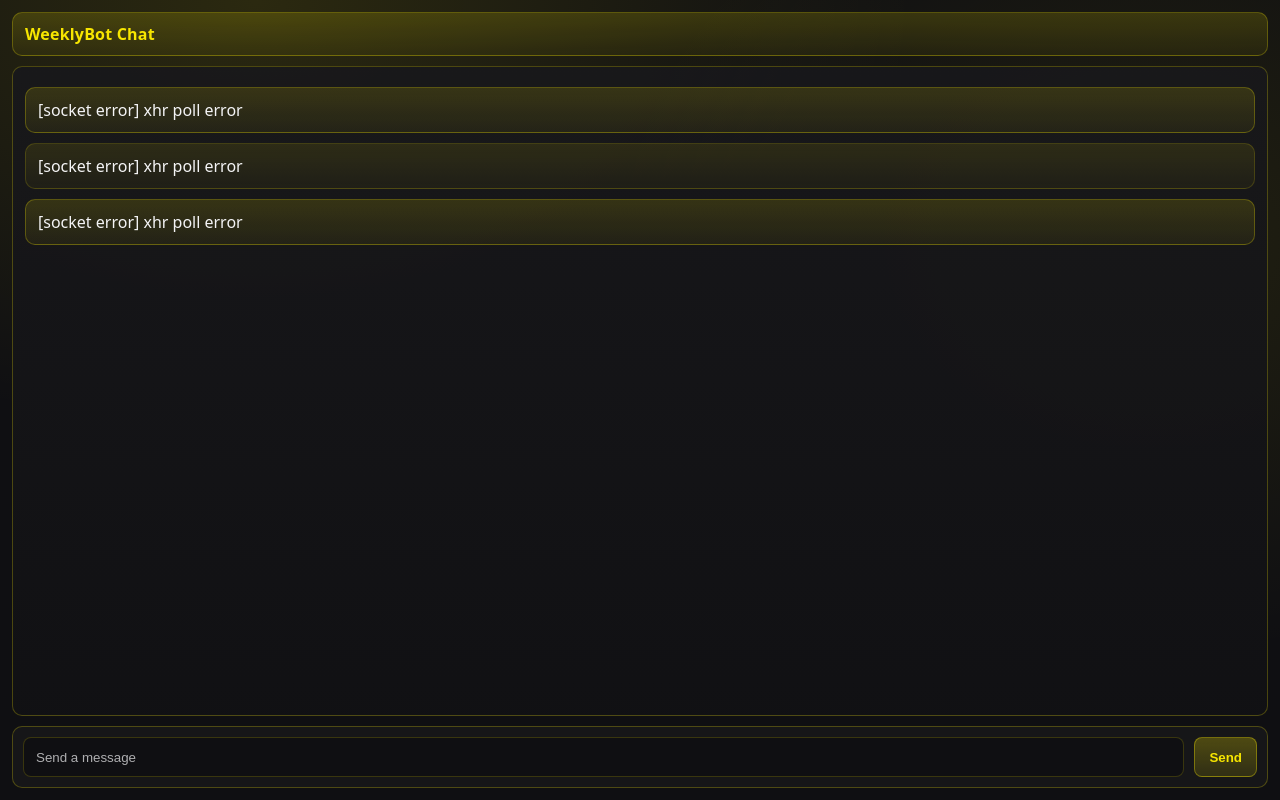
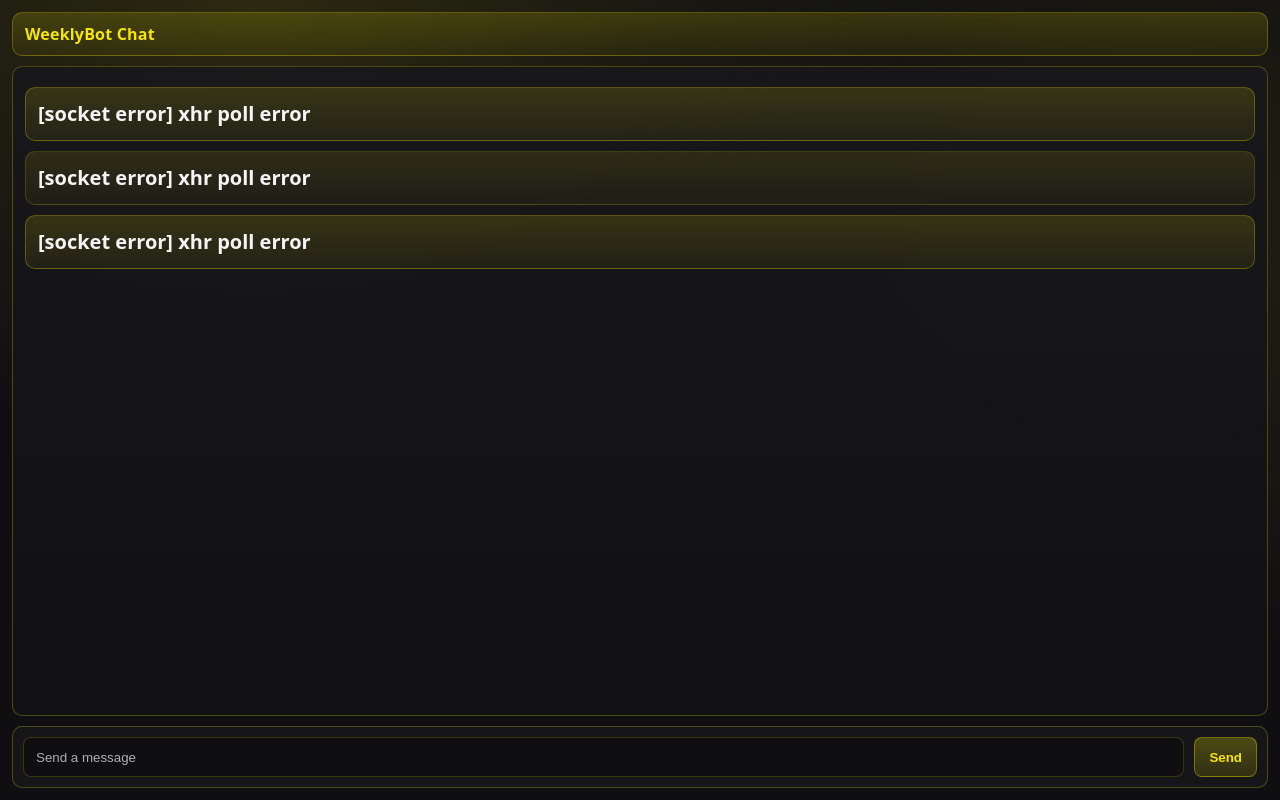
Before and after one commit to raz-a/weeklybot, a website: page webpage/index.html in a window 1280 px wide. Drawn offline with nearby package versions, Linux system fonts and the light colour scheme; no server answers.

Commit message:
beeg text

```diff
--- a/webpage/style.css
+++ b/webpage/style.css
@@ -58,8 +58,8 @@ body {
     width: 100%;
     height: 100%;
     padding: 12px;
-    font-size: 16px;
-    line-height: 1.5;
+    font-size: 20px;
+    line-height: 1.6;
     font-family: ui-sans-serif, system-ui, -apple-system, "Segoe UI", Roboto, "Helvetica Neue", Arial, "Noto Sans", "Liberation Sans", sans-serif;
     overflow-y: auto;
     overflow-x: hidden;
@@ -73,6 +73,7 @@ body {
     border: 1px solid rgba(247, 230, 0, 0.22);
     background: linear-gradient(180deg, rgba(247, 230, 0, 0.14), rgba(247, 230, 0, 0.06));
     color: var(--text);
+    font-weight: 700;
     white-space: pre-wrap;
     tab-size: 4;
 }
```
